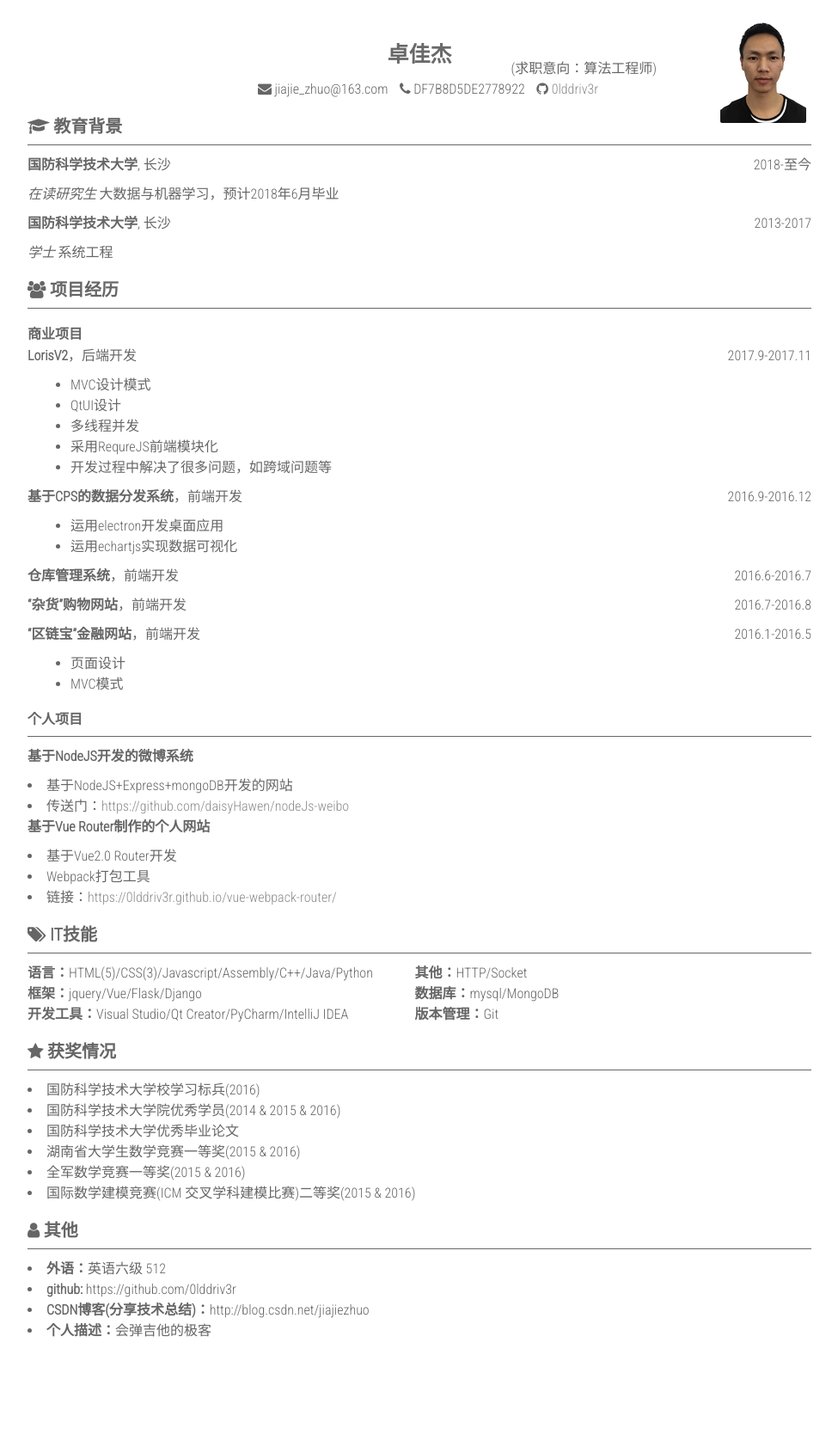
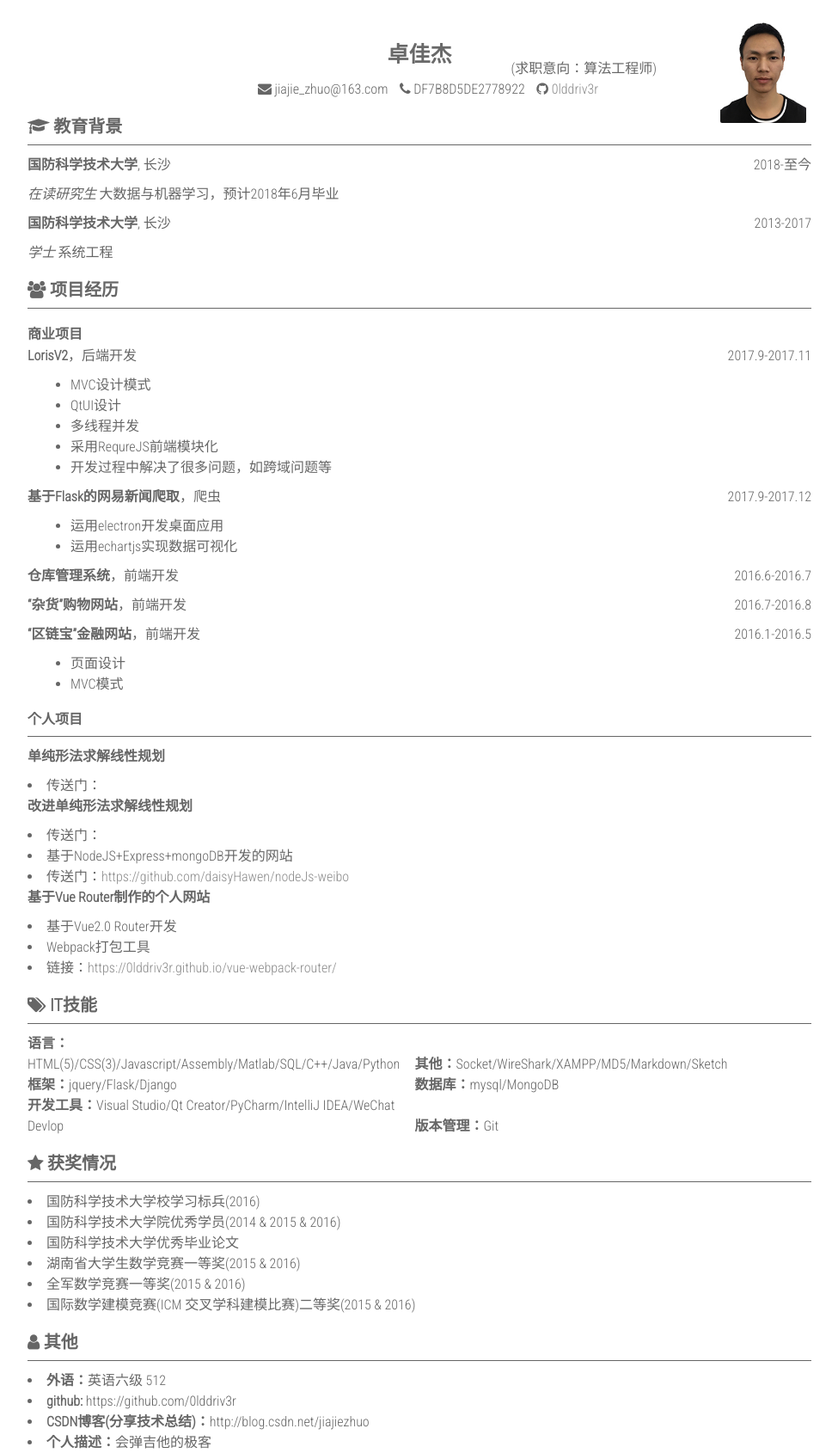
Before and after one commit to 0lddriv3r/0lddriv3r.github.io, a Jekyll site: the page built from resume.html, in a window 1280 px wide. Shown: the whole page at 86% size, without its empty margins (152-1127 px from the left). Built offline with Jekyll 4.4.1, drawn with Linux system fonts in a browser that asks for light colours; nearby versions of some CDN libraries; before the commit the page ends 1560 px from its top, so only the background shows below that.

Commit message:
Add my project: LinearPlan and LinearPlanPro.

```diff
--- a/resume.html
+++ b/resume.html
@@ -53,7 +53,7 @@ layout: blank
         </div>
         <div>
             <div>
-                <p><b>基于CPS的数据分发系统</b>，前端开发 <span class="year">2016.9-2016.12</span></p>
+                <p><b>基于Flask的网易新闻爬取</b>，爬虫 <span class="year">2017.9-2017.12</span></p>
             </div>
 
             <ul>
@@ -78,7 +78,12 @@ layout: blank
         <hr>
         <div>
             <div>
-                <p><b>基于NodeJS开发的微博系统</b></p>
+                <p><b>单纯形法求解线性规划</b></p>
+                <li>传送门：<a href="https://github.com/0lddriv3r/LinearPlan"></a></li>
+            </div>
+            <div>
+                <p><b>改进单纯形法求解线性规划</b></p>
+                <li>传送门：<a href="https://github.com/0lddriv3r/LinearPlanPro"></a></li>
             </div>
             <div>
                 <li>基于NodeJS+Express+mongoDB开发的网站</li>
@@ -100,11 +105,11 @@ layout: blank
         <h2><i class="fa fa-tags" aria-hidden="true"></i> IT技能</h2>
         <hr>
         <div>
-            <li><b>语言：</b>HTML(5)/CSS(3)/Javascript/Assembly/C++/Java/Python</li>
-            <li><b>其他：</b>HTTP/Socket</li>
-            <li><b>框架：</b>jquery/Vue/Flask/Django</li>
+            <li><b>语言：</b>HTML(5)/CSS(3)/Javascript/Assembly/Matlab/SQL/C++/Java/Python</li>
+            <li><b>其他：</b>Socket/WireShark/XAMPP/MD5/Markdown/Sketch</li>
+            <li><b>框架：</b>jquery/Flask/Django</li>
             <li><b>数据库：</b>mysql/MongoDB</li>
-            <li><b>开发工具：</b>Visual Studio/Qt Creator/PyCharm/IntelliJ IDEA</li>
+            <li><b>开发工具：</b>Visual Studio/Qt Creator/PyCharm/IntelliJ IDEA/WeChat Devlop</li>
             <li><b>版本管理：</b>Git</li>
         </div>
     </section>
```
